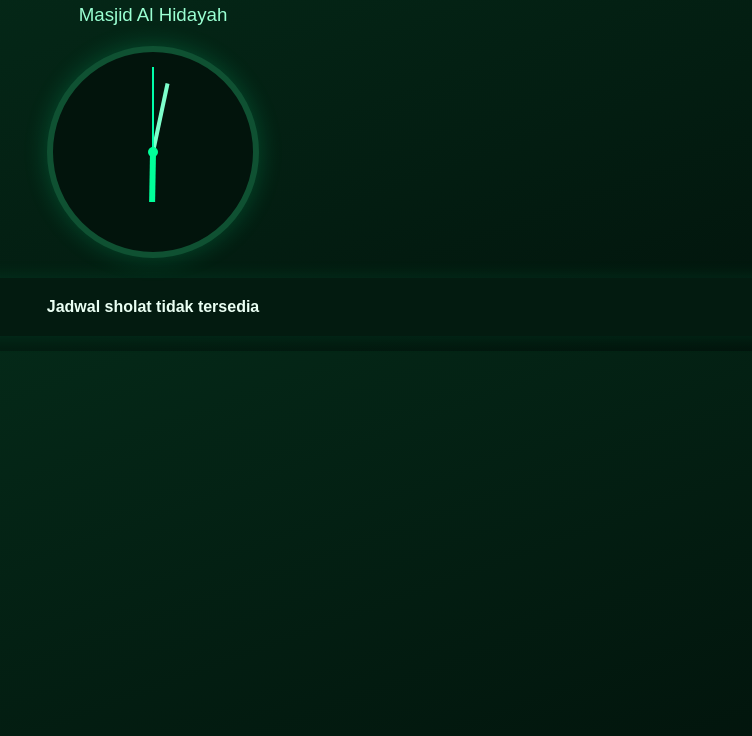
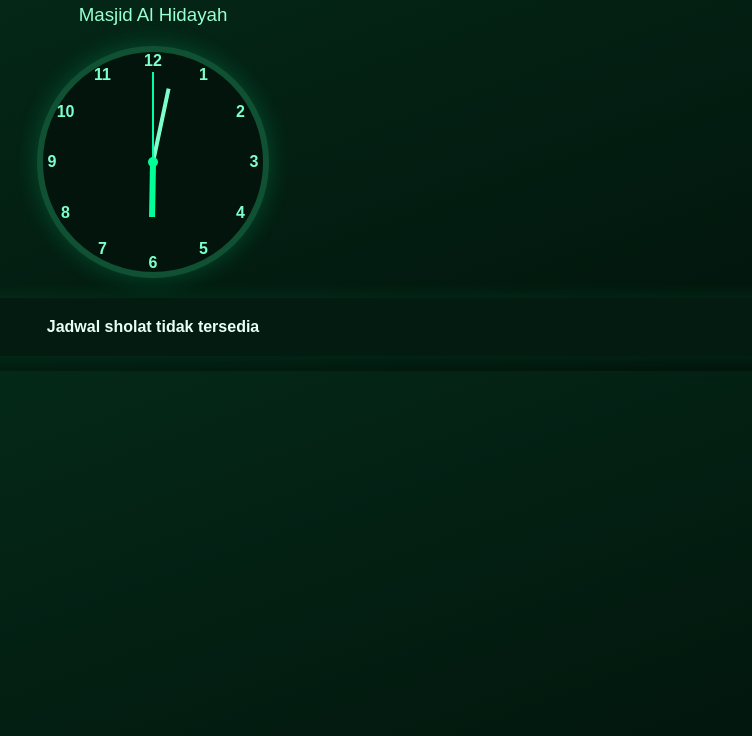
Before and after one commit to alhidayahmsj/Info, a plain HTML site: page jasol.html in a window 1280 px wide. Shown: the part 64-800 px from the top of the page, without its empty margins (487-1239 px from the left). Drawn offline with Linux system fonts and the light colour scheme; no server answers.

Commit message:
Add files via upload

```diff
--- a/jasol.html
+++ b/jasol.html
@@ -25,8 +25,8 @@ h3{font-weight:normal;color:#9affd2;margin-top:0}
 
 /* ===== JAM ANALOG ===== */
 .clock{
-  width:200px;
-  height:200px;
+  width:220px;
+  height:220px;
   border:6px solid #0f5132;
   border-radius:50%;
   margin:20px auto;
@@ -34,6 +34,36 @@ h3{font-weight:normal;color:#9affd2;margin-top:0}
   background:#02140c;
   box-shadow:0 0 25px rgba(0,255,150,0.2);
 }
+
+/* ANGKA JAM */
+.number{
+  position:absolute;
+  width:100%;
+  height:100%;
+  text-align:center;
+  transform:rotate(var(--deg));
+}
+
+.number span{
+  display:block;
+  transform:rotate(calc(-1 * var(--deg)));
+  color:#7dffcc;
+  font-weight:bold;
+}
+
+/* jarak tiap angka */
+.n1{--deg:30deg}
+.n2{--deg:60deg}
+.n3{--deg:90deg}
+.n4{--deg:120deg}
+.n5{--deg:150deg}
+.n6{--deg:180deg}
+.n7{--deg:210deg}
+.n8{--deg:240deg}
+.n9{--deg:270deg}
+.n10{--deg:300deg}
+.n11{--deg:330deg}
+.n12{--deg:0deg}
 
 .hand{
   position:absolute;
@@ -43,9 +73,9 @@ h3{font-weight:normal;color:#9affd2;margin-top:0}
   transform:translateX(-50%);
 }
 
-.hour{width:6px;height:50px;background:#00ff99;}
-.minute{width:4px;height:70px;background:#7dffcc;}
-.second{width:2px;height:85px;background:#00ffaa;}
+.hour{width:6px;height:55px;background:#00ff99;}
+.minute{width:4px;height:75px;background:#7dffcc;}
+.second{width:2px;height:90px;background:#00ffaa;}
 
 .center{
   width:10px;height:10px;
@@ -70,11 +100,12 @@ h3{font-weight:normal;color:#9affd2;margin-top:0}
   grid-template-columns:1fr auto;
   padding:10px 0;
   border-bottom:1px solid rgba(255,255,255,.1);
+  text-align:left; /* 🔥 RATA KIRI */
 }
 .row:last-child{border-bottom:none}
 
 .label{font-weight:bold}
-.time{font-weight:bold;color:#7dffcc}
+.time{font-weight:bold;color:#7dffcc;text-align:right}
 </style>
 </head>
 
@@ -85,6 +116,22 @@ h3{font-weight:normal;color:#9affd2;margin-top:0}
 
 <!-- JAM -->
 <div class="clock">
+
+  <!-- ANGKA -->
+  <div class="number n1"><span>1</span></div>
+  <div class="number n2"><span>2</span></div>
+  <div class="number n3"><span>3</span></div>
+  <div class="number n4"><span>4</span></div>
+  <div class="number n5"><span>5</span></div>
+  <div class="number n6"><span>6</span></div>
+  <div class="number n7"><span>7</span></div>
+  <div class="number n8"><span>8</span></div>
+  <div class="number n9"><span>9</span></div>
+  <div class="number n10"><span>10</span></div>
+  <div class="number n11"><span>11</span></div>
+  <div class="number n12"><span>12</span></div>
+
+  <!-- JARUM -->
   <div class="hand hour" id="hour"></div>
   <div class="hand minute" id="minute"></div>
   <div class="hand second" id="second"></div>
@@ -127,7 +174,7 @@ updateClock();
   const todayISO=today.toISOString().split("T")[0];
 
   try{
-    const cityID=1301; // Bekasi
+    const cityID=1301;
     const res=await fetch(
       `https://api.myquran.com/v2/sholat/jadwal/${cityID}/${todayISO}`,
       { cache:"no-store" }
@@ -137,13 +184,6 @@ updateClock();
 
     const json=await res.json();
     const j=json.data.jadwal;
-
-    function tambahMenit(waktu,m){
-      let [h,mm]=waktu.split(":").map(Number);
-      let d=new Date();
-      d.setHours(h,mm+m);
-      return d.toTimeString().slice(0,5);
-    }
 
     box.innerHTML=`
       <div class="row"><div class="label">Subuh</div><div class="time">${j.subuh}</div></div>
```
